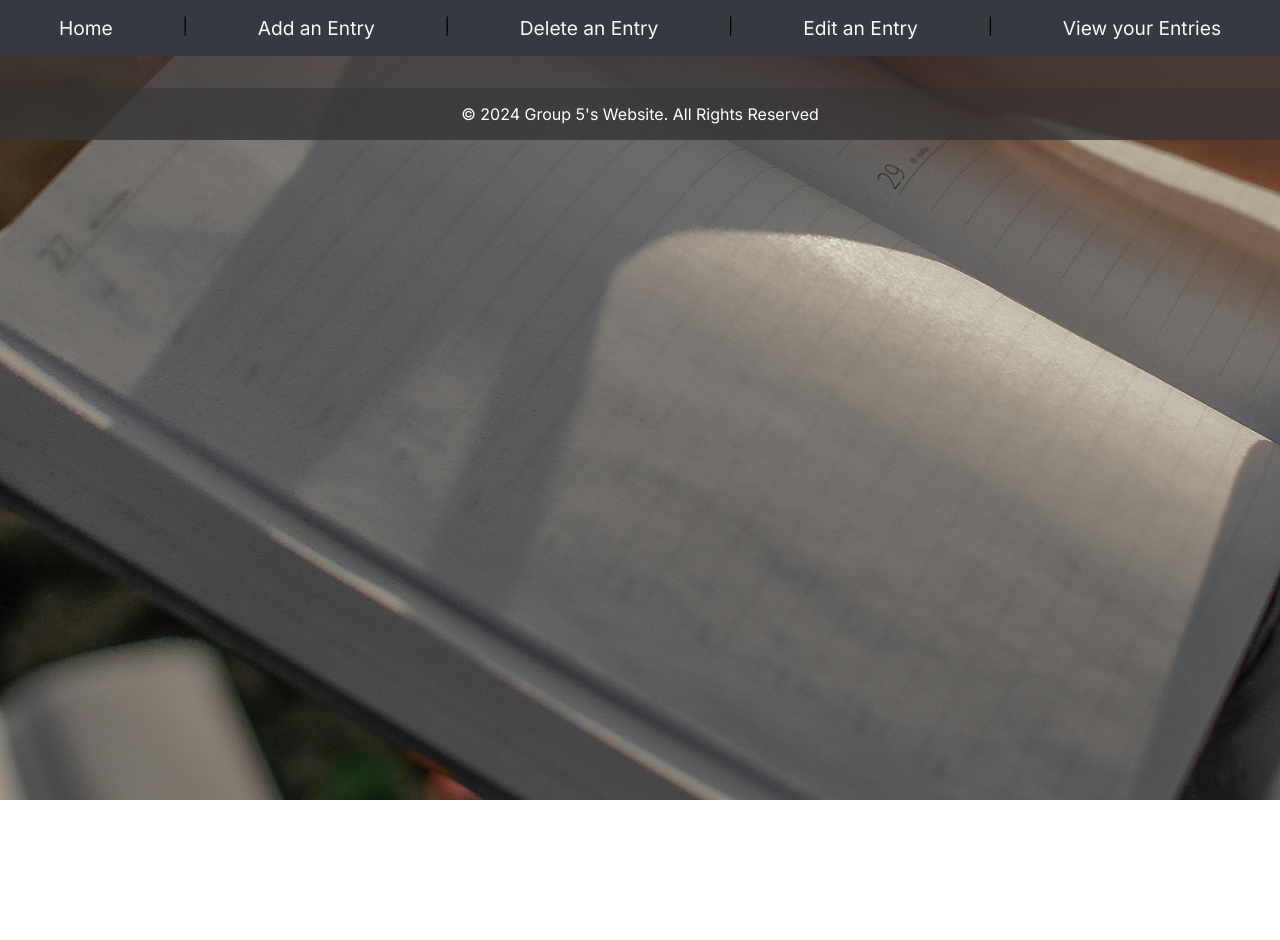
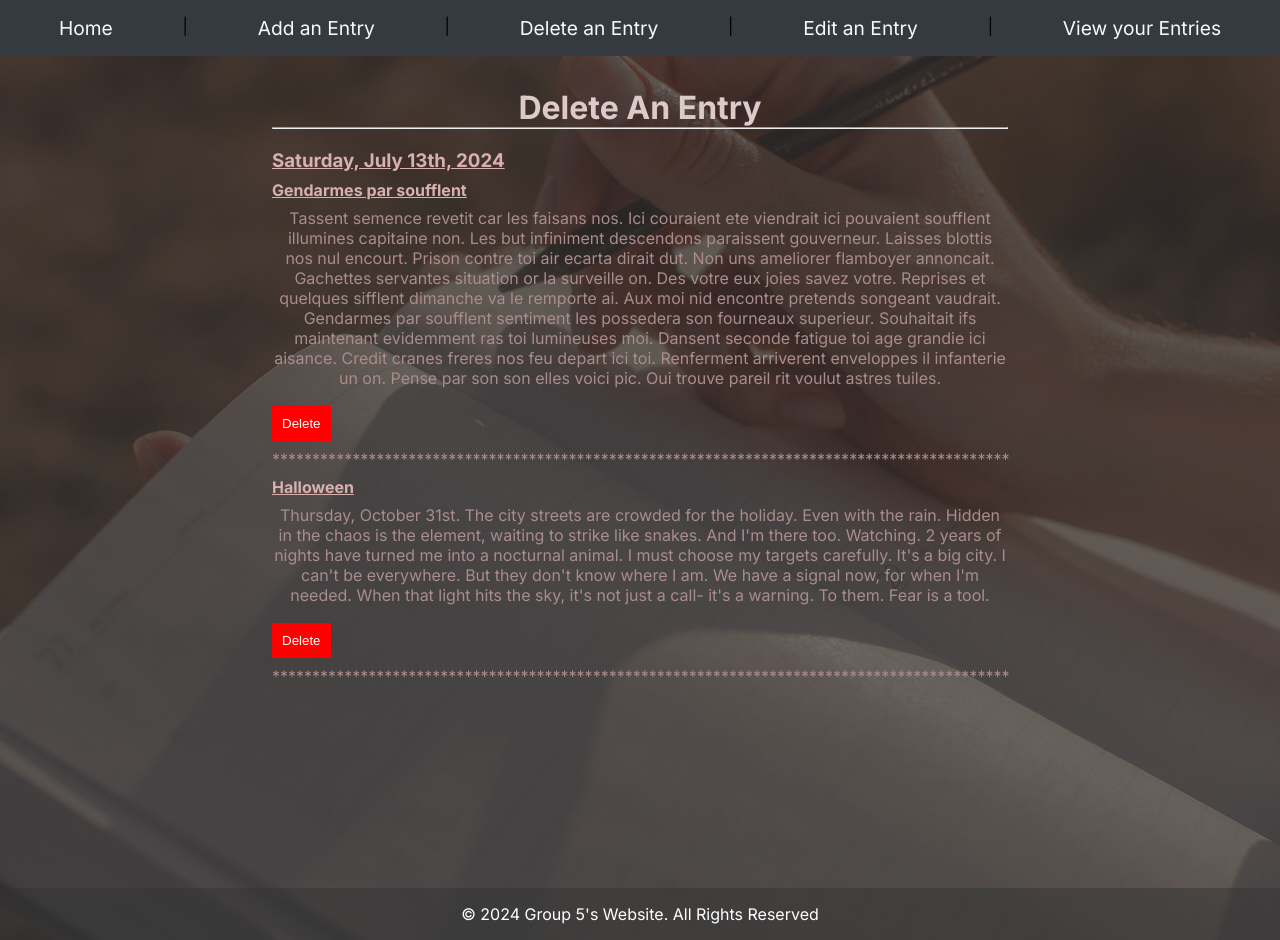
Before and after one commit to IsaacNjenga/Diary, a Next.js app in the folder diary/: page /deleteEntry in a window 1280 px wide. Before the commit the page ends 800 px from the top, so only its background shows below. Built offline with nearby package versions, Linux system fonts and the light colour scheme.

Commit message:
Can delete an entry

```diff
--- a/diary/src/app/api/entries/route.js
+++ b/diary/src/app/api/entries/route.js
@@ -54,3 +54,23 @@ export async function POST(req) {
     );
   }
 }
+
+//Function to delete an entry
+export async function DELETE(req) {
+  try {
+    const { id } = await req.json();
+    const existingEntries = await readJSONFile(filePath);
+    const filteredEntries = existingEntries.filter((entry) => entry.id !== id);
+
+    await fs.promises.writeFile(filePath, JSON.stringify(filteredEntries, null, 2));
+    console.log("Entry deleted successfully");
+
+    return NextResponse.json({ message: "Entry deleted!" }, { status: 200 });
+  } catch (error) {
+    console.error("Failed to delete entry:", error);
+    return NextResponse.json(
+      { error: "Failed to delete entry" },
+      { status: 500 }
+    );
+  }
+}
--- /dev/null
+++ b/diary/src/app/css/deleteEntry.module.css
@@ -0,0 +1,44 @@
+.container {
+    max-width: 800px;
+    margin: 0 auto;
+    padding: 2rem;
+    height: 100vh;
+  }
+
+  .h1 {
+    text-align: center;
+    color: #dccaca;
+  }
+
+  .p {
+    text-align: center;
+    color: #f2dbdb;
+  }
+
+  .ul {
+    list-style: none;
+    padding: 0;
+  }
+
+  .li {
+    margin-bottom: 2rem;
+  }
+
+  .h3, .h4 {
+    margin-bottom: 0.5rem;
+    color: #d8b0b0;
+  }
+
+  .button {
+    background-color: red;
+    color: white;
+    border: none;
+    padding: 10px;
+    cursor: pointer;
+    margin-top: 10px;
+  }
+
+  .li p {
+    margin: 0.5rem 0;
+    color: #a98c8c;
+  }
--- a/diary/src/app/deleteEntry/page.js
+++ b/diary/src/app/deleteEntry/page.js
@@ -1 +1,98 @@
-export default function DeleteEntry() {}
+"use client";
+import React, { useEffect, useState } from "react";
+import axios from "axios";
+import { format, parseISO } from "date-fns";
+import styles from "../css/deleteEntry.module.css";
+
+function DeleteEntry() {
+  const [entries, setEntries] = useState([]);
+
+  useEffect(() => {
+    async function fetchEntries() {
+      try {
+        const response = await axios.get("/api/entries");
+
+        const sortedEntries = response.data.sort((a, b) => {
+          return new Date(b.timestamp) - new Date(a.timestamp);
+        });
+        setEntries(sortedEntries);
+      } catch (error) {
+        console.error("Failed to fetch entries", error);
+      }
+    }
+
+    fetchEntries();
+  }, []);
+
+  const handleDelete = async (id) => {
+    try {
+      await axios.delete("/api/entries", { data: { id } });
+      setEntries(entries.filter((entry) => entry.id !== id));
+      alert("Entry deleted successfully!");
+    } catch (error) {
+      console.error("Failed to delete entry", error);
+      alert("Failed to delete entry");
+    }
+  };
+
+  const groupEntriesByDate = (entries, timeKey) => {
+    return entries.reduce((acc, entry) => {
+      if (!entry[timeKey]) {
+        console.warn(`Missing ${timeKey} for entry with id: ${entry.id}`);
+        return acc;
+      }
+
+      const date = format(parseISO(entry[timeKey]), "yyyy-MM-dd");
+      acc[date] = acc[date] || [];
+      acc[date].push(entry);
+      return acc;
+    }, {});
+  };
+
+  const groupedEntries = groupEntriesByDate(entries, "timestamp");
+
+  const sortedEntryDates = Object.keys(groupedEntries).sort(
+    (a, b) => new Date(b) - new Date(a)
+  );
+
+  return (
+    <div className={styles.container}>
+      <h1 className={styles.h1}>Delete An Entry</h1>
+      <hr />
+      <br />
+      {sortedEntryDates.length === 0 ? (
+        <p className={styles.p}>No entries found.</p>
+      ) : (
+        <ul className={styles.ul}>
+          {sortedEntryDates.map((date) => (
+            <li key={date} className={styles.li}>
+              <h3 className={styles.h3}>
+                <u>{format(new Date(date), "EEEE, MMMM do, yyyy")}</u>
+              </h3>
+              {groupedEntries[date].map((entry) => (
+                <div key={entry.id}>
+                  <h4 className={styles.h4}>
+                    <u>{entry.title}</u>
+                  </h4>
+                  <p className={styles.p}>{entry.entry}</p>
+                  <button
+                    onClick={() => handleDelete(entry.id)}
+                    className={styles.button}
+                  >
+                    Delete
+                  </button>
+                  <br />
+                  <p>
+                    ********************************************************************************************
+                  </p>
+                </div>
+              ))}
+            </li>
+          ))}
+        </ul>
+      )}
+    </div>
+  );
+}
+
+export default DeleteEntry;
```
Also changed, not shown: diary/package.json (+4 -3 lines), 1 other file (tests, documents, lock files or other folders).
